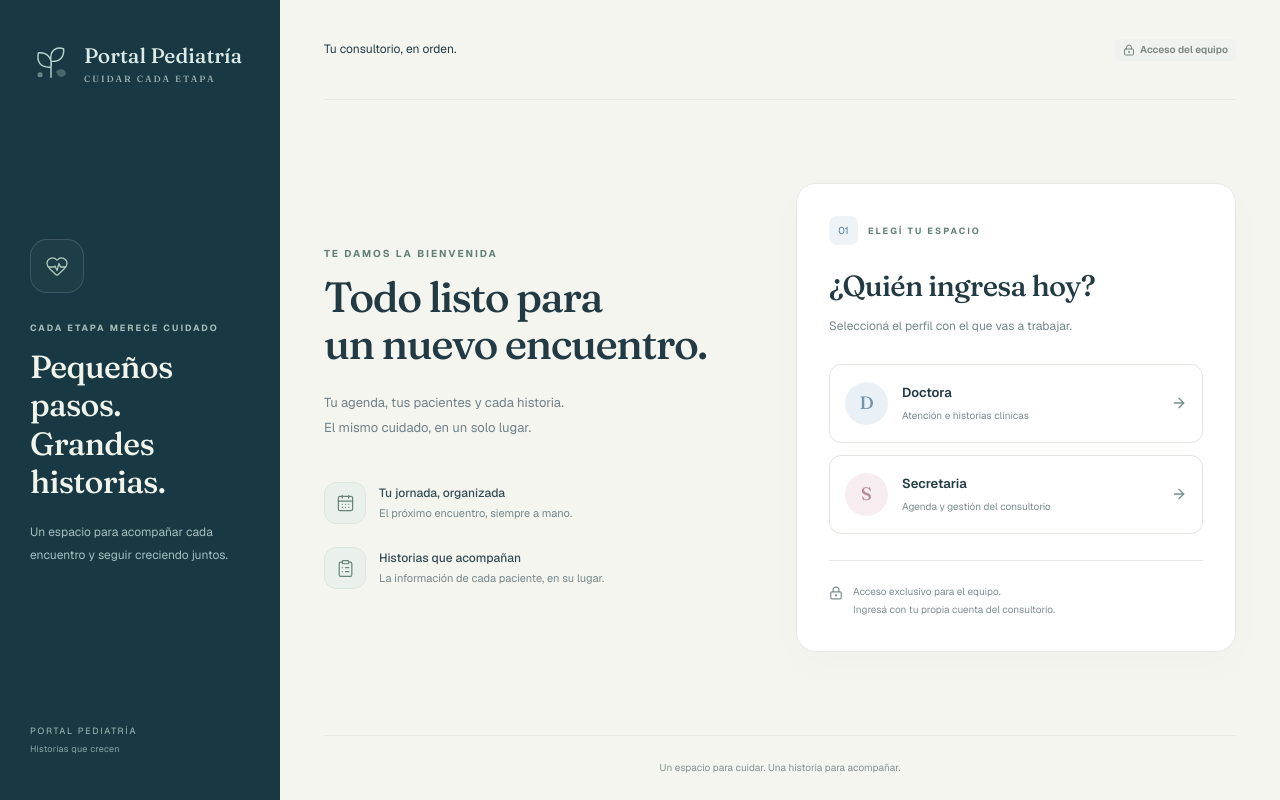
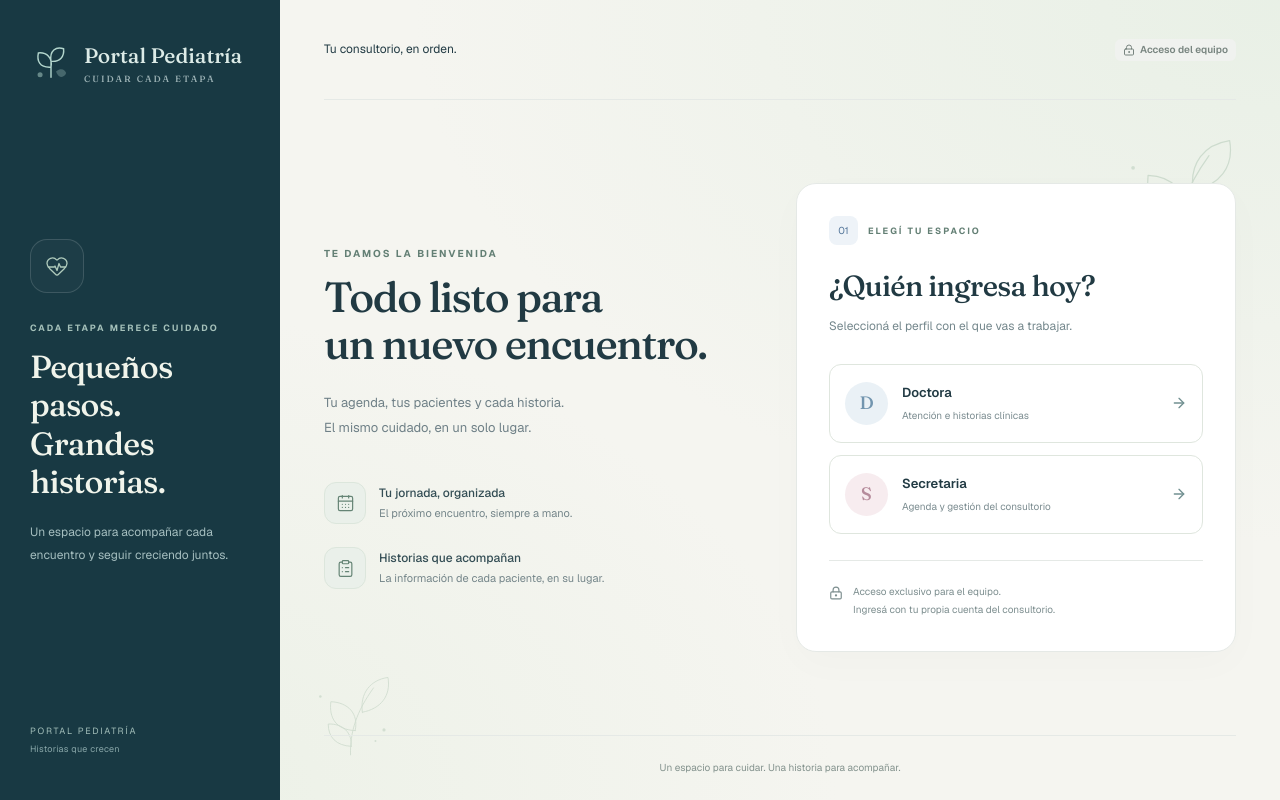
Before and after one commit to TobiasCoria/Portal-de-historia-cl-nica-pedi-trica, a Next.js app: page /login in a window 1280 px wide. Built offline with nearby package versions, Linux system fonts and the light colour scheme.

Commit message:
Sumá detalles botánicos verdes y prepará la publicación

```diff
--- a/app/globals.css
+++ b/app/globals.css
@@ -9,6 +9,9 @@
   --nav:#183943;
   --paper:#fff;
   --pink:#D6497B
+}
+:root {
+  --fondo-detalles:url('/fondo-botanico.svg'),url('/fondo-botanico.svg'),radial-gradient(ellipse at 100% 0%,#dcebdc80,transparent 48%),radial-gradient(ellipse at 12% 100%,#e0ecdb70,transparent 43%);
 }
 @theme inline {
   --color-background:var(--background);
@@ -1894,3 +1897,12 @@ form[aria-busy="true"] button[type="submit"]:disabled:after {
 @media(max-width:950px){.acceso-layout{display:block}.acceso-sidebar{padding:24px 30px;gap:0}.acceso-sidebar .brand{max-width:230px}.acceso-mensaje,.acceso-firma{display:none}.acceso-topbar{min-height:74px}.acceso-contenido{padding:50px 0;max-width:780px;gap:30px}.acceso-bienvenida h1{font-size:35px}}
 @media(max-width:650px){.acceso-sidebar{padding:20px 24px}.acceso-main{padding:0 22px}.acceso-topbar{min-height:65px;font-size:11px}.acceso-topbar .badge{font-size:9px}.acceso-contenido{grid-template-columns:1fr;gap:26px;padding:32px 0;max-width:440px}.acceso-bienvenida h1{font-size:34px}.acceso-bienvenida h1 br{display:none}.acceso-bienvenida .page-description{font-size:12px;margin-top:12px}.acceso-bienvenida .page-description br{display:none}.acceso-recorrido{display:none}.acceso-card{padding:24px;width:100%}.acceso-card h2{font-size:27px}.acceso-card-heading{margin-bottom:18px}.acceso-perfil{padding:15px 12px}.acceso-perfil-texto small{font-size:9px}.acceso-pie{font-size:9px;padding:21px 0}}
 @media(prefers-reduced-motion:reduce){.acceso-flecha{transition:none}.acceso-perfil:hover .acceso-flecha{transform:none}}
+/* Detalles de fondo estáticos: sin capas sobre los controles ni movimiento extra. */
+body,.acceso-layout,.login-form-area {
+  background-image:var(--fondo-detalles);
+  background-repeat:no-repeat;
+  background-position:right 26px top 120px,left 300px bottom 32px,center,center;
+  background-size:150px 150px,105px 105px,100% 100%,100% 100%;
+}
+@media(max-width:950px){body,.acceso-layout,.login-form-area{background-position:right 12px top 145px,left 10px bottom 20px,center,center;background-size:110px 110px,80px 80px,100% 100%,100% 100%}}
+@media print{body,.acceso-layout,.login-form-area{background-image:none}}
--- a/proxy.ts
+++ b/proxy.ts
@@ -3,7 +3,7 @@ import { NextResponse, type NextRequest } from 'next/server'
 
 export async function proxy(request: NextRequest) {
   let response = NextResponse.next({ request })
-  const publicas = ['/login', '/recuperar-clave', '/actualizar-clave', '/auth/callback']
+  const publicas = ['/login', '/recuperar-clave', '/actualizar-clave', '/auth/callback', '/fondo-botanico.svg']
   if (publicas.includes(request.nextUrl.pathname)) return response
 
   const supabase = createServerClient(
```
Also changed, not shown: public/fondo-botanico.svg (added), 2 other files (tests, documents, lock files or other folders).
